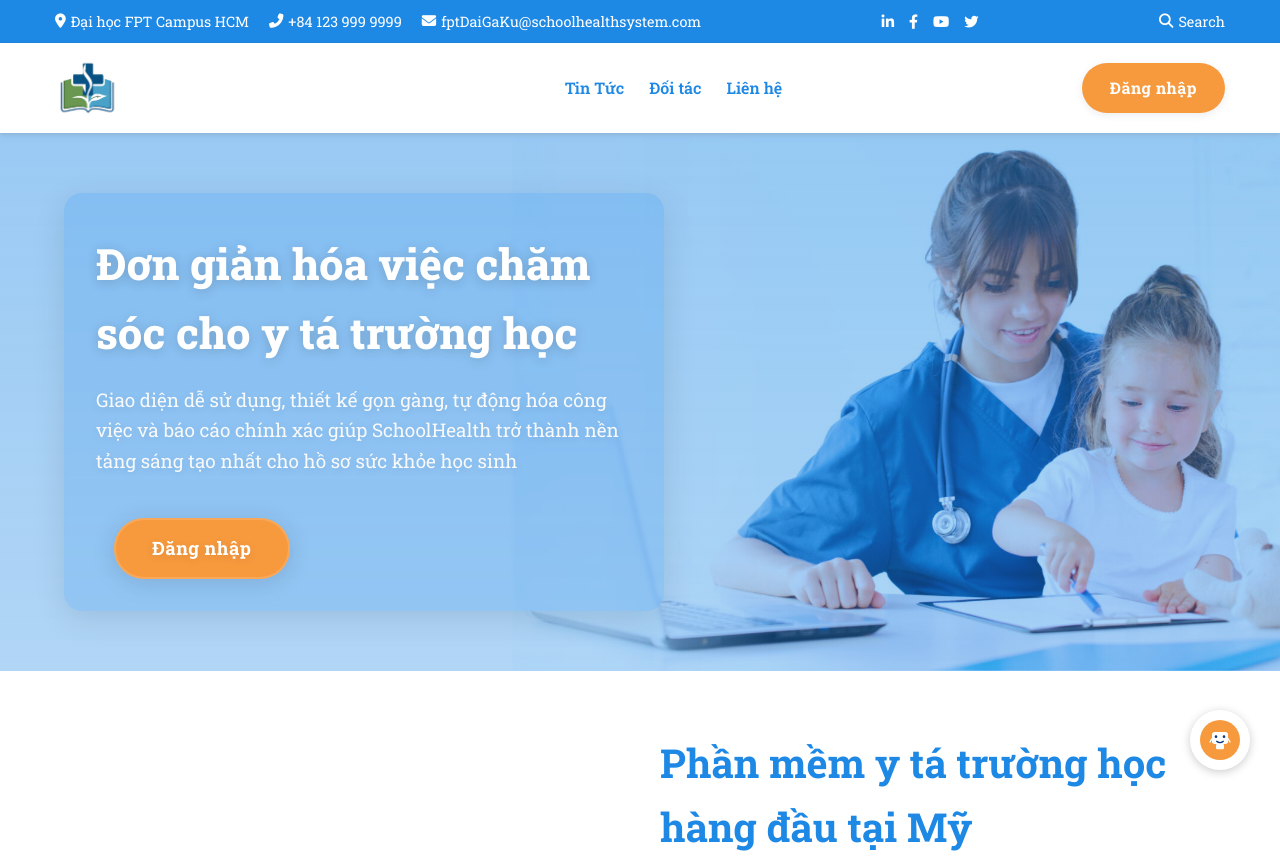
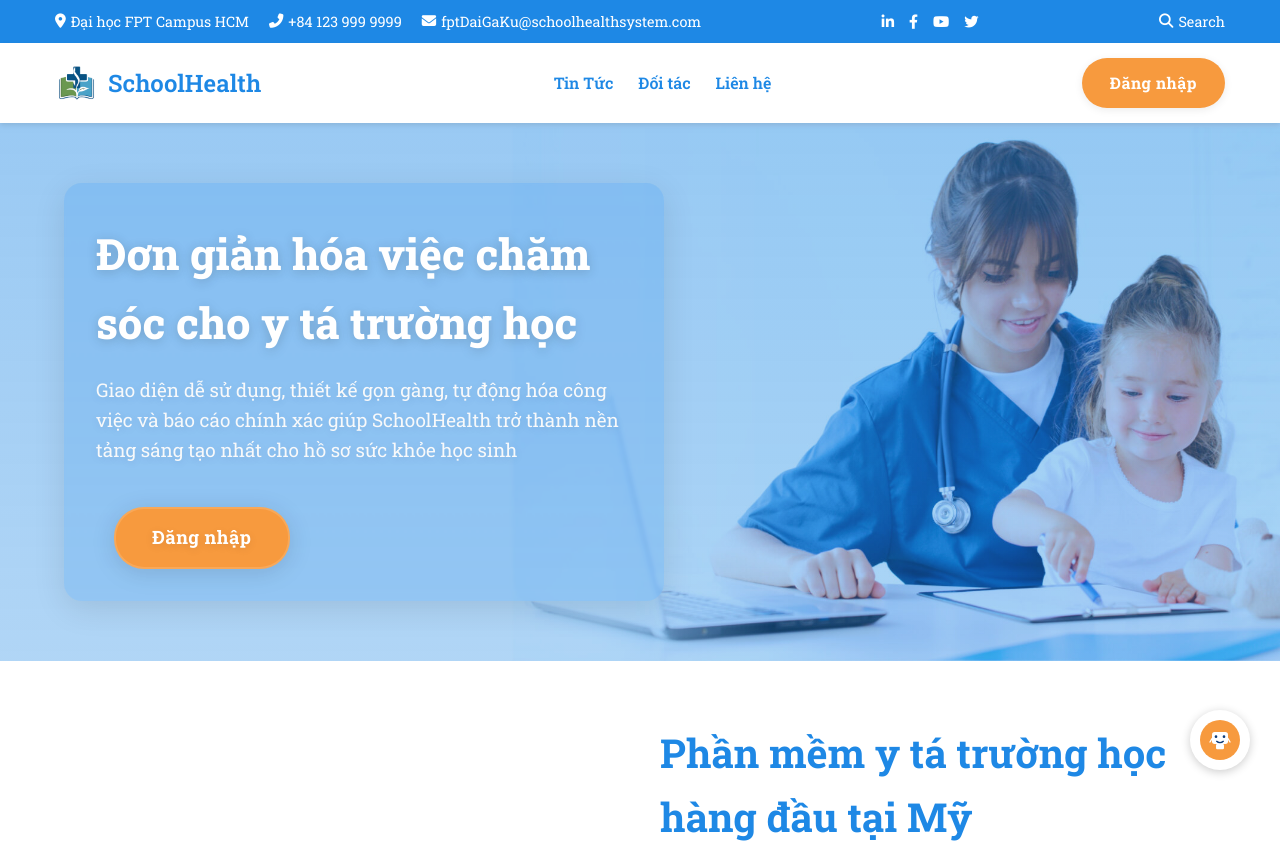
Before and after one commit to VinhTimoon/SWP_Demo, a plain HTML site: page index.html in a window 1280 px wide. Shown: the top 862 px of the page. Drawn offline with Linux system fonts and the light colour scheme.

Commit message:
Edit_SchoolHealth

```diff
--- a/styles.css
+++ b/styles.css
@@ -146,17 +146,34 @@ nav .container {
     display: flex;
     align-items: center;
     gap: 10px;
+    text-decoration: none;
+}
+
+.logo img {
+    height: 40px;
+    width: auto;
+}
+
+.logo span {
+    color: var(--primary-color);
     font-size: 1.5rem;
-    font-weight: 700;
-    color: white;
-}
-
-.logo img {
-    height: 60px;
+    font-weight: 600;
+}
+
+footer .logo {
+    display: flex;
+    align-items: center;
+    gap: 10px;
 }
 
 footer .logo img {
     height: 120px;
+}
+
+footer .logo span {
+    color: white;
+    font-size: 1.5rem;
+    font-weight: 600;
 }
 
 .nav-links {
```
